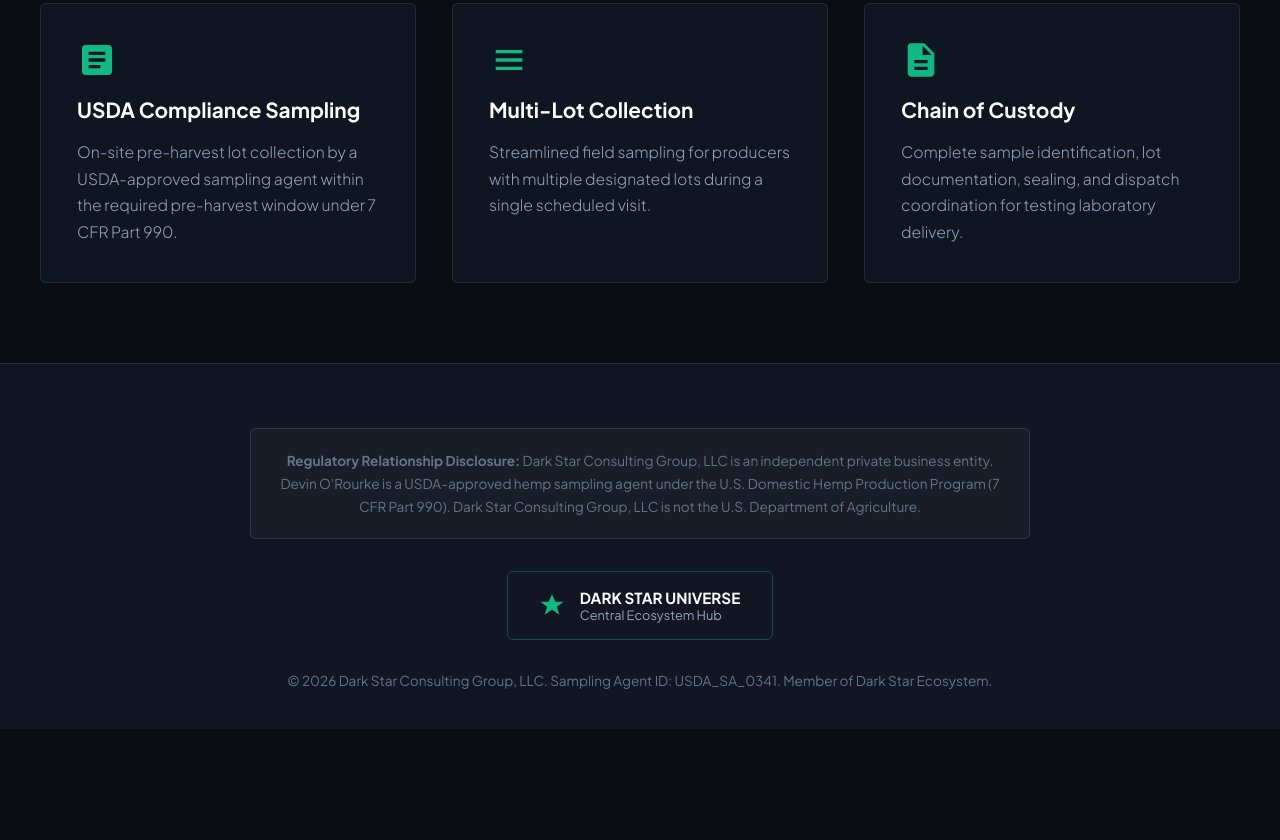
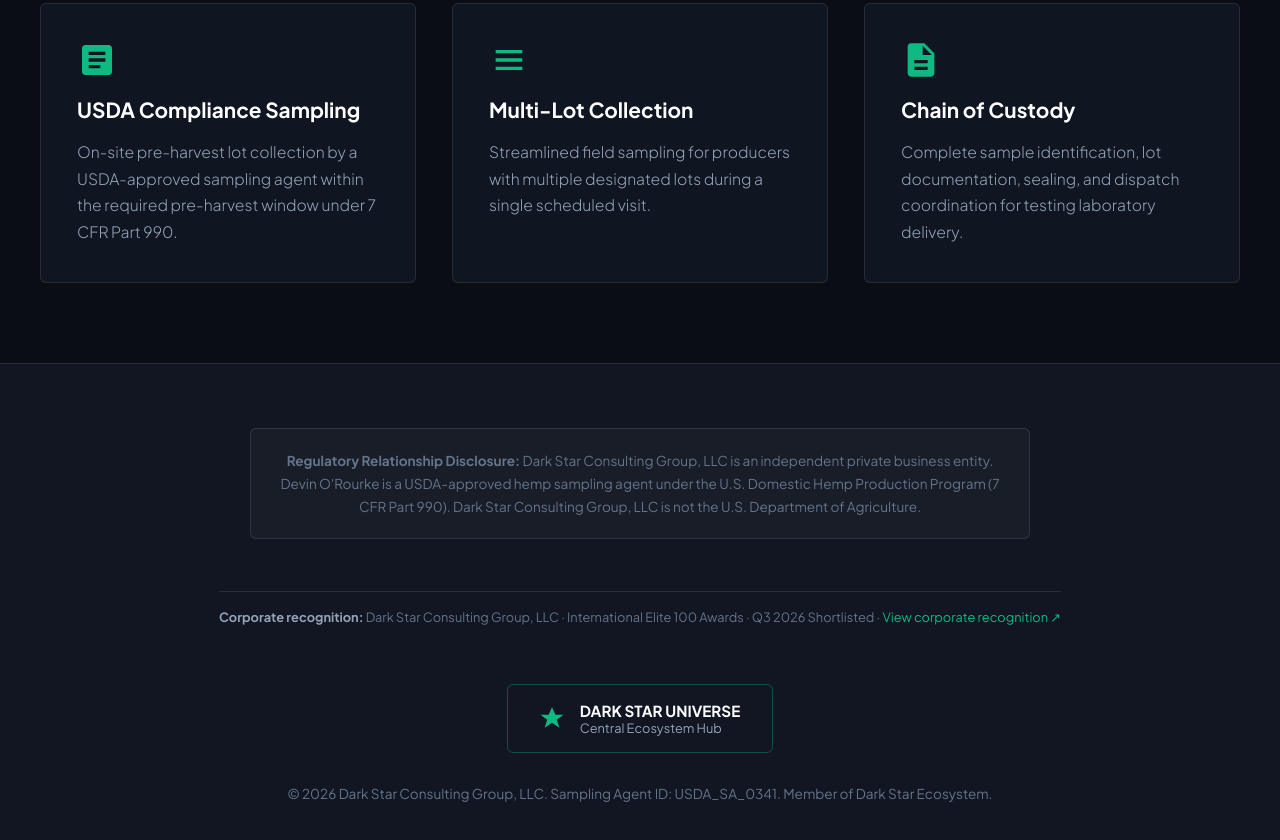
Before and after one commit to dev-in-portfolio/dscusda, a website built with Vite: page index.html in a window 1280 px wide. Shown: the part 931-1771 px from the top of the page. Before the commit the page ends 1660 px from the top, so only its background shows below. Built offline with nearby package versions, Linux system fonts and the light colour scheme.

Commit message:
Add separated corporate recognition note to USDA footer

```diff
--- a/index.html
+++ b/index.html
@@ -142,6 +142,12 @@
         <strong>Regulatory Relationship Disclosure:</strong> Dark Star Consulting Group, LLC is an independent private business entity. Devin O'Rourke is a USDA-approved hemp sampling agent under the U.S. Domestic Hemp Production Program (7 CFR Part 990). Dark Star Consulting Group, LLC is not the U.S. Department of Agriculture.
       </div>
 
+      <div style="margin:1.25rem 0 1.5rem;padding-top:1rem;border-top:1px solid var(--border-subtle);font-size:0.8rem;color:var(--text-dim);line-height:1.55;">
+        <strong style="color:var(--text-muted);">Corporate recognition:</strong>
+        Dark Star Consulting Group, LLC · International Elite 100 Awards · Q3 2026 Shortlisted ·
+        <a href="https://darkstarconsultinggroup.com/recognition" style="color:var(--accent-emerald);text-decoration:none;">View corporate recognition ↗</a>
+      </div>
+
       <a href="https://darkstarconsultinggroup.com" class="universe-gateway" aria-label="Return to Dark Star Universe Central Hub">
         <svg style="width:24px; height:24px; fill:var(--accent-emerald);" viewBox="0 0 100 100">
           <polygon points="50,5 64,36 98,36 70,57 81,91 50,70 19,91 30,57 2,36 36,36"/>
```
